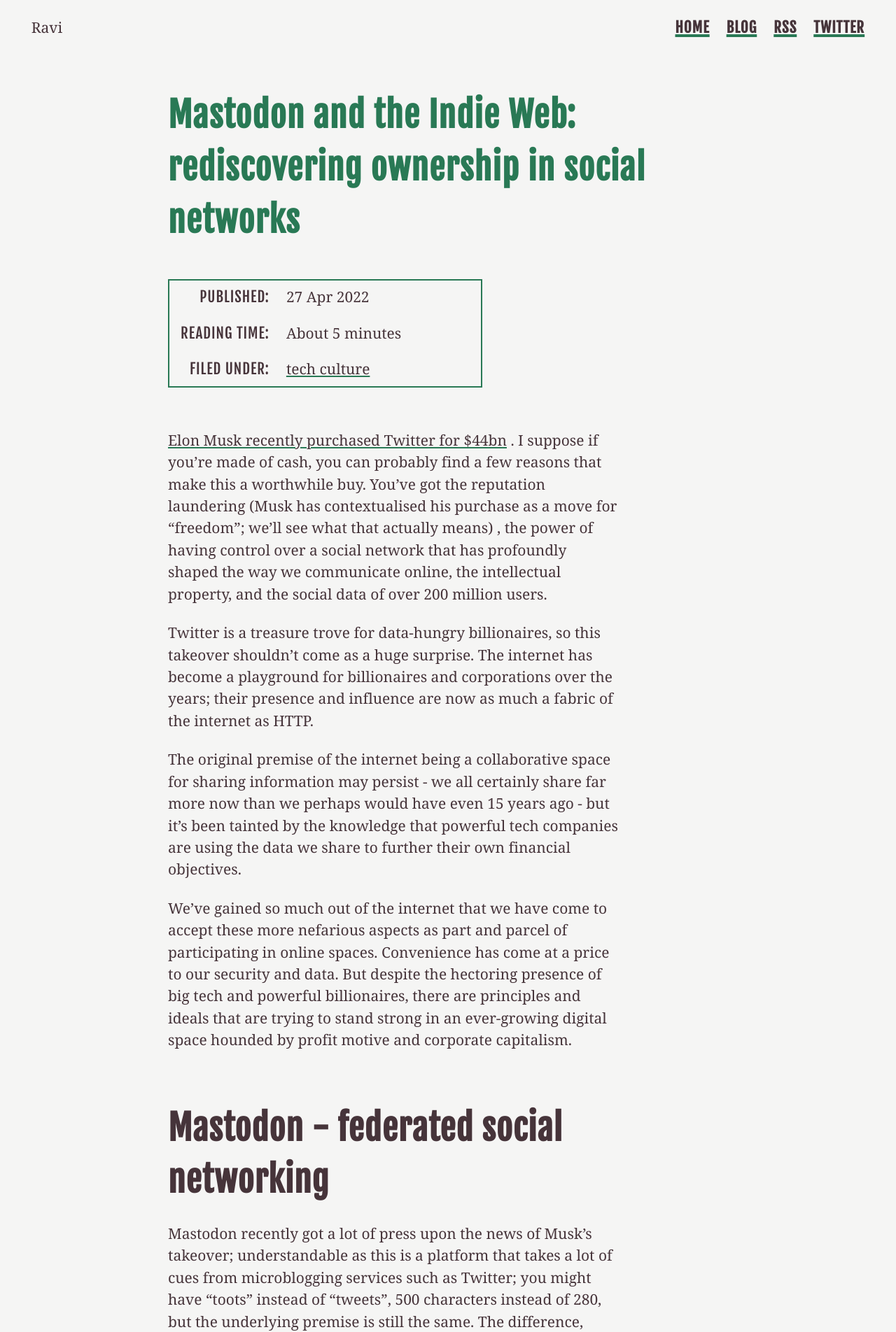
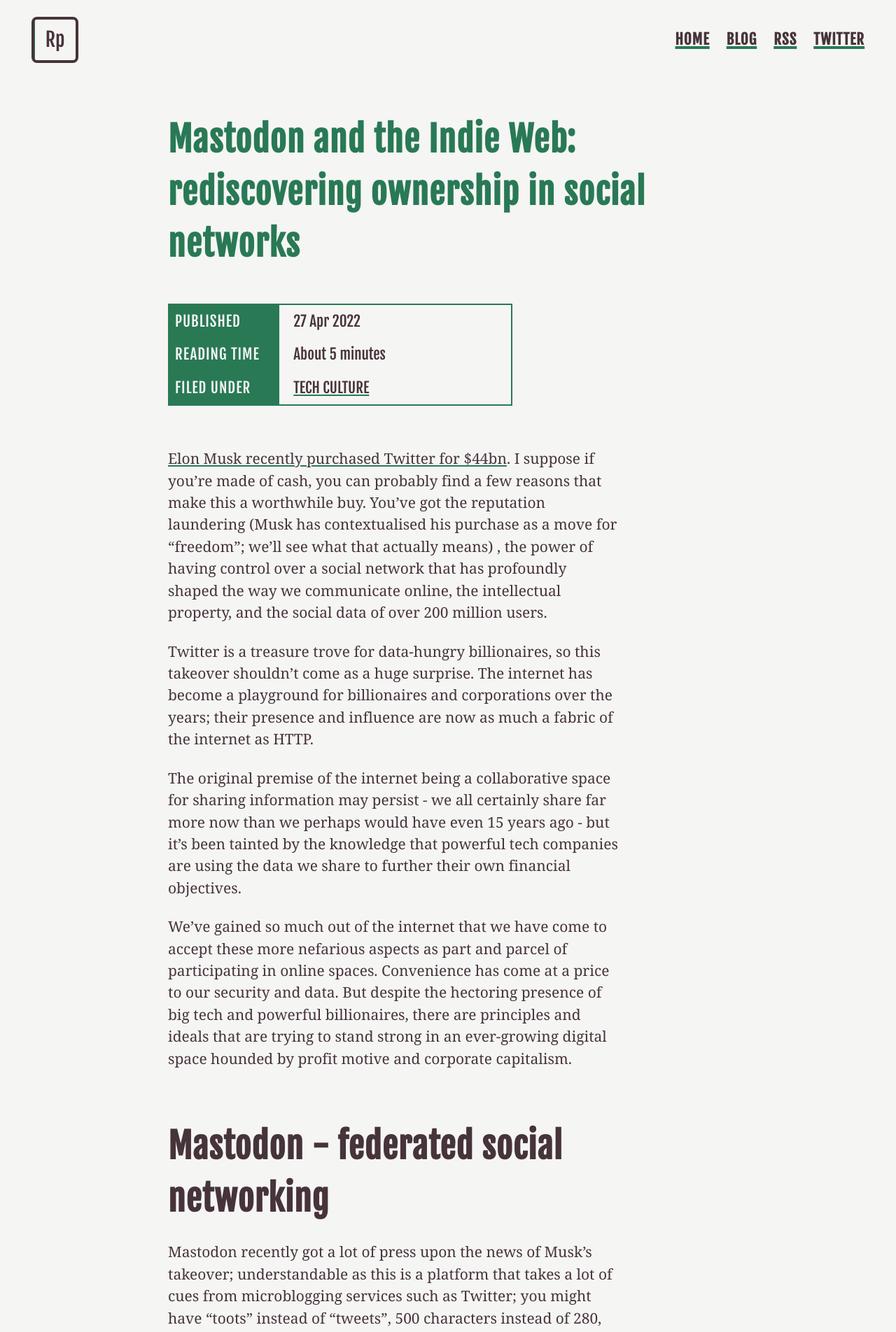
Before and after one commit to rav-pradhan/ravii.dev.personal, a Jekyll site: the page built from writing/tech-culture/_posts/2022-04-27-mastodon-and-the-indie-web.md, in a window 1280 px wide. Shown: the top 1904 px of the page at 70% size. Built offline with Jekyll 4.4.1, drawn with Linux system fonts in a browser that asks for light colours; some of the changed text lies outside the part shown.

Commit message:
bunch of styling and favicon

```diff
--- a/_includes/navigation.html
+++ b/_includes/navigation.html
@@ -1,10 +1,10 @@
 <header class="[ wrapper ] [ site-head ] [ space-between ]">
-	<p>Ravi</p>
+    <a href="/" class="[ site-head__logo ]">Rp</a>
     <nav class="[ stack ] [ site-head__navigation ]">
         <ul>
             {% for item in site.data.navigation %}
             <li>
-				<a href="{{ item.link }}" {% if page.url == item.link %}class="current-link"{% endif %}>
+                <a href="{{ item.link }}" {% if page.url== item.link %}class="current-link" {% endif %}>
                     {{ item.name }}
                 </a>
             </li>
--- a/_layouts/default.html
+++ b/_layouts/default.html
@@ -3,6 +3,14 @@
   <head>
     <meta charset="utf-8" />
     <meta name="viewport" content="width=device-width,initial-scale=1">
+    <link rel="apple-touch-icon" sizes="180x180" href="/assets/images/apple-touch-icon.png">
+    <link rel="icon" type="image/png" sizes="32x32" href="/assets/images/favicon-32x32.png">
+    <link rel="icon" type="image/png" sizes="16x16" href="/assets/images/favicon-16x16.png">
+    <link rel="manifest" href="/assets/images/site.webmanifest">
+    <link rel="shortcut icon" href="/assets/images/favicon.ico">
+    <meta name="msapplication-TileColor" content="#da532c">
+    <meta name="msapplication-config" content="/assets/images/browserconfig.xml">
+    <meta name="theme-color" content="#ffffff">
     <title>{{ page.title }}</title>
     <link rel="stylesheet" href="/assets/styles/main.css" />
     {% feed_meta %} {% seo %}
@@ -11,7 +19,7 @@
     {% include navigation.html %}
     <main id="main-content">{{ content }}</main>
     <footer class="[ wrapper ] [ site-footer ] [ space-between ]">
-      <p>Ravi Pradhan &copy;{{ "now" | date: "%Y" }} </p>
+      <p>Ravi Pradhan &copy; {{ "now" | date: "%Y" }} </p>
     </footer>
   </body>
 </html>
--- a/_layouts/post.html
+++ b/_layouts/post.html
@@ -4,20 +4,22 @@
 
 <article class="[ stack--l ] [ wrapper ] [ region ]">
     <h1 class="[ post__title ]">{{ page.title }}</h1>
+    <div class="[ post__meta-container ]">
         <dl class="[ post__meta ]">
-        <dd>Published:</dd>
+            <dd>Published</dd>
             <dt>{{ page.date | date_to_string }}</dt>
-        <dd>Reading time:</dd>
+            <dd>Reading time</dd>
             <dt>About {{ page.content | reading_time }}</dt>
-        <dd>Filed under:</dd>
-        <dt>
+            <dd>Filed under</dd>
+            <dt class="[ post__meta-category ]">
                 {% for category in page.categories %}
                 {% unless category == "writing" %}
-            <span><a href="/categories/{{category}}"> {{ category | unslugify }}</a></span>
+                <a href="/categories/{{category}}"> {{ category | unslugify }}</a></span>
                 {% endunless %}
                 {% endfor %}
             </dt>
         </dl>
+    </div>
 
     <section class="[ stack ] [ post__body ]">
         {{ content }}
--- a/assets/styles/_site-head.scss
+++ b/assets/styles/_site-head.scss
@@ -4,6 +4,25 @@
   display: flex;
   justify-content: space-between;
   align-items: center;
+
+  &__logo {
+    font-family: var(--font-sans-serif);
+    padding: 0.5rem 1rem;
+    border-radius: 8px;
+    background: linear-gradient(to left, transparent 50%, var(--emerald) 50%) right;
+    background-size: 200%;
+    border: 4px solid var(--font-colour);
+    text-decoration: none;
+    font-size: var(--font-1);
+    transition: 0.3s ease-out;
+
+
+    &:hover {
+      cursor: pointer;
+      background-position: left;
+      color: var(--off-white);
+    }
+  }
 
   &__navigation {
     ul {
--- a/assets/styles/main.scss
+++ b/assets/styles/main.scss
@@ -55,6 +55,7 @@
   letter-spacing: 1.2px;
   color: var(--emerald);
 }
+
 h2 {
   font-size: var(--font-3);
   font-family: var(--font-sans-serif);
@@ -142,18 +143,21 @@
     font-size: var(--font-3);
   }
 
+  &__meta-container {
+    max-width: 55ch;
+  }
+
   &__meta {
     display: grid;
     grid-template-columns: 1fr 2fr;
     font-size: var(--font-0);
-		margin-right: auto;
-		max-width: 35rem;
+    margin-left: auto;
     margin-bottom: var(--space-m);
     align-items: center;
-		grid-gap: 1rem;
+    grid-column-gap: 1rem;
 
-		padding: var(--space-3xs) var(--space-2xs);
     border: 2px solid var(--emerald);
+    font-family: var(--font-sans-serif);
 
     dt {
       padding: 2px 4px;
@@ -161,12 +165,16 @@
 
     dd {
       margin: 0;
-			padding: 2px 4px;
+      padding: 8px;
       text-transform: uppercase;
       letter-spacing: 1px;
-			font-family: var(--font-sans-serif);
-			text-align: right;
+      background-color: var(--emerald);
+      color: var(--off-white);
     }
+  }
+
+  &__meta-category {
+    text-transform: uppercase;
   }
 
   &__body {
@@ -185,6 +193,7 @@
 .categories {
   list-style-type: none;
   padding-left: 0;
+  --space: var(--space-xs);
 
   &__item {
     border: 2px solid var(--emerald);
@@ -200,6 +209,7 @@
       text-decoration: none;
       padding: var(--space-3xs) var(--space-2xs);
       display: inline-block;
+
       &:hover {
         color: var(--off-white);
       }
@@ -229,4 +239,9 @@
   }
 }
 
+::selection {
+  background-color: var(--font-colour);
+  color: var(--off-white);
+}
+
 @import "site-head";
--- a/writing/tech-culture/_posts/2022-04-27-mastodon-and-the-indie-web.md
+++ b/writing/tech-culture/_posts/2022-04-27-mastodon-and-the-indie-web.md
@@ -5,8 +5,7 @@
 build online communities in spaces designed with people prioritised, and ungoverned by billionaires and corporations."
 ---
 
-[Elon Musk recently purchased Twitter for $44bn](https://www.theguardian.com/technology/2022/apr/25/twitter-elon-musk-buy-takeover-deal-tesla)
-. I suppose if you're made of cash, you can probably find a few reasons that make this a worthwhile buy. You've got the
+[Elon Musk recently purchased Twitter for $44bn](https://www.theguardian.com/technology/2022/apr/25/twitter-elon-musk-buy-takeover-deal-tesla). I suppose if you're made of cash, you can probably find a few reasons that make this a worthwhile buy. You've got the
 reputation laundering (Musk has contextualised his purchase as a move for "freedom"; we'll see what that actually means)
 , the power of having control over a social network that has profoundly shaped the way we communicate online, the
 intellectual property, and the social data of over 200 million users.
```
Also changed, not shown: assets/images/android-chrome-192x192.png (added), assets/images/android-chrome-512x512.png (added), assets/images/apple-touch-icon.png (added), assets/images/favicon-16x16.png (added), assets/images/favicon-32x32.png (added), assets/images/favicon.ico (added), assets/images/site.webmanifest (added). Lines whose indentation alone changed are shown as unchanged.
